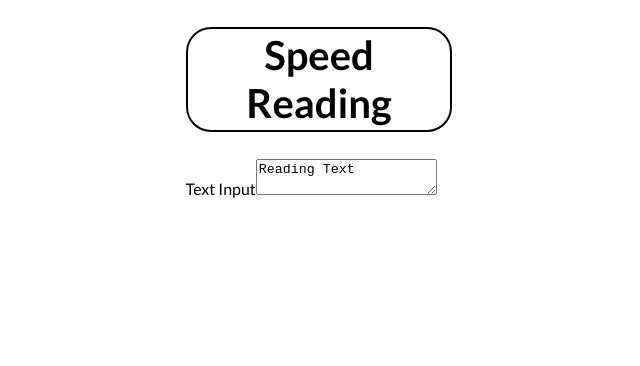
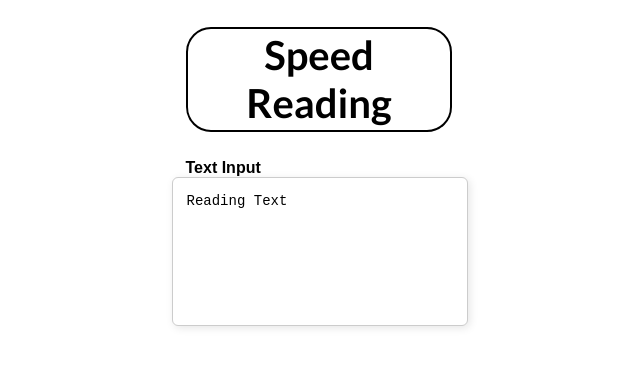
Before and after one commit to Raboro/speed-reading-web, a React (Vite) app: page / in a window 1280 px wide. Shown: the top 366 px of the page, without its empty margins (321-961 px from the left). Built offline with nearby package versions, Linux system fonts and the light colour scheme.

Commit message:
feat(Styling): :lipstick: added styling

```diff
--- a/src/components/Heading/Heading.css
+++ b/src/components/Heading/Heading.css
@@ -4,6 +4,6 @@
   font-style: normal;
   font-size: 40px;
   border: 2px solid black;
-  padding: 1% 1%;
+  padding: 1% 2%;
   border-radius: 25px;
 }
--- /dev/null
+++ b/src/components/TextInput/TextInput.css
@@ -0,0 +1,33 @@
+.textareaContainer {
+    display: flex;
+    flex-direction: column;
+    max-width: 400px;
+    margin: 0 auto;
+    font-family: Arial, sans-serif;
+}
+
+.label {
+    font-weight: bold;
+    margin-bottom: 8px;
+    font-size: 16px;
+}
+
+.textarea {
+    padding: 5%;
+    margin-left: -5%;
+    border-radius: 6px;
+    border: 1px solid #ccc;
+    font-size: 14px;
+    line-height: 1.5;
+    width: 100%;
+    min-height: 120px;
+    box-shadow: 2px 2px 8px rgba(0, 0, 0, 0.1);
+    transition: border-color 0.3s ease, box-shadow 0.3s ease;
+    resize: none;
+}
+
+.textarea:focus {
+    border-color: #00000080;
+    box-shadow: 0 0 5px rgba(19, 29, 39, 0.418);
+    outline: none;
+}
--- a/src/components/TextInput/TextInput.tsx
+++ b/src/components/TextInput/TextInput.tsx
@@ -1,9 +1,11 @@
+import './TextInput.css'
+
 export function TextInput() {
   return (
-    <div>
-      <label>
+    <div className='textareaContainer'>
+      <label className='label'>
         Text Input
-        <textarea name="TextInput" defaultValue="Reading Text" />
+        <textarea className='textarea' name="TextInput" defaultValue="Reading Text" />
       </label>
     </div>
   );
```
